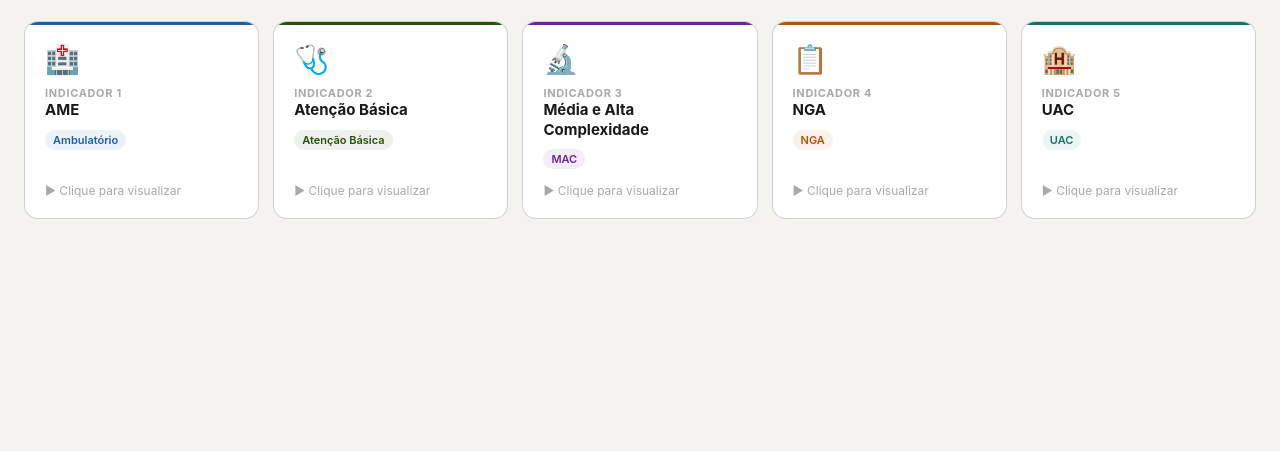
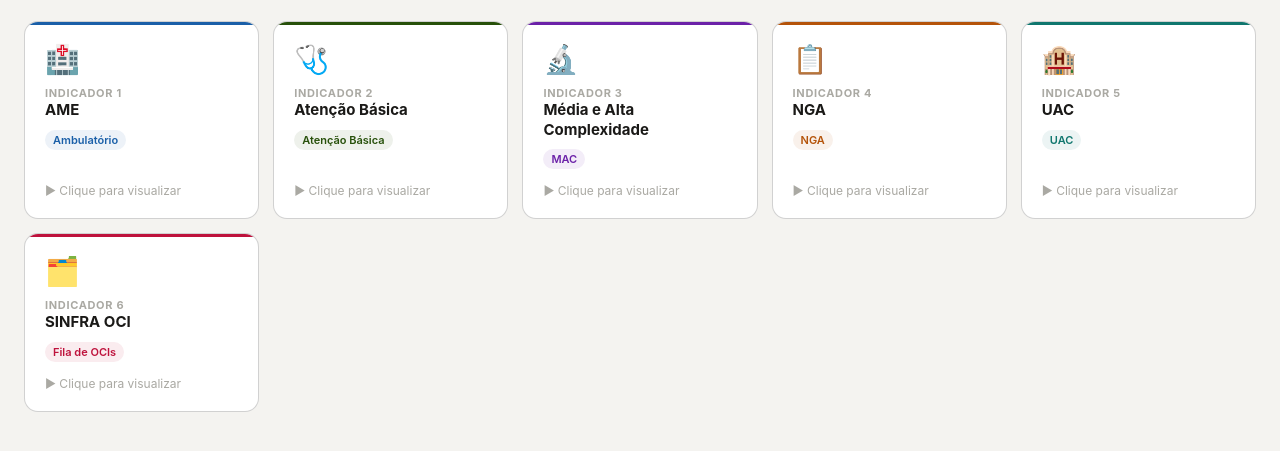
Before and after one commit to crismelol-cloud/ferramentas-departamento, a plain HTML site: page indicadores.html in a window 1280 px wide. Shown: the part 71-522 px from the top of the page. Drawn offline with Linux system fonts and the light colour scheme.

Commit message:
Add files via upload

```diff
--- a/indicadores.html
+++ b/indicadores.html
@@ -147,6 +147,15 @@ const INDICADORES = [
     cor: '#0f766e',
     bgCor: 'rgba(15,118,110,0.08)',
     url: 'https://app.powerbi.com/view?r=eyJrIjoiOGQ5NzRmM2MtNjEwNS00ZDEwLWI5NGUtOWFlYzdmYTkzZDY4IiwidCI6IjI1MTg4MjJiLTcxMzctNDI1MC1hOGJmLTQ3YmI4OTFiYWFjMCJ9'
+  },
+  {
+    num: 6,
+    nome: 'SINFRA OCI',
+    icone: '🗂️',
+    tag: 'Fila de OCIs',
+    cor: '#be123c',
+    bgCor: 'rgba(190,18,60,0.08)',
+    url: 'https://sinfra-oci.web.app'
   }
 ];
 
```
